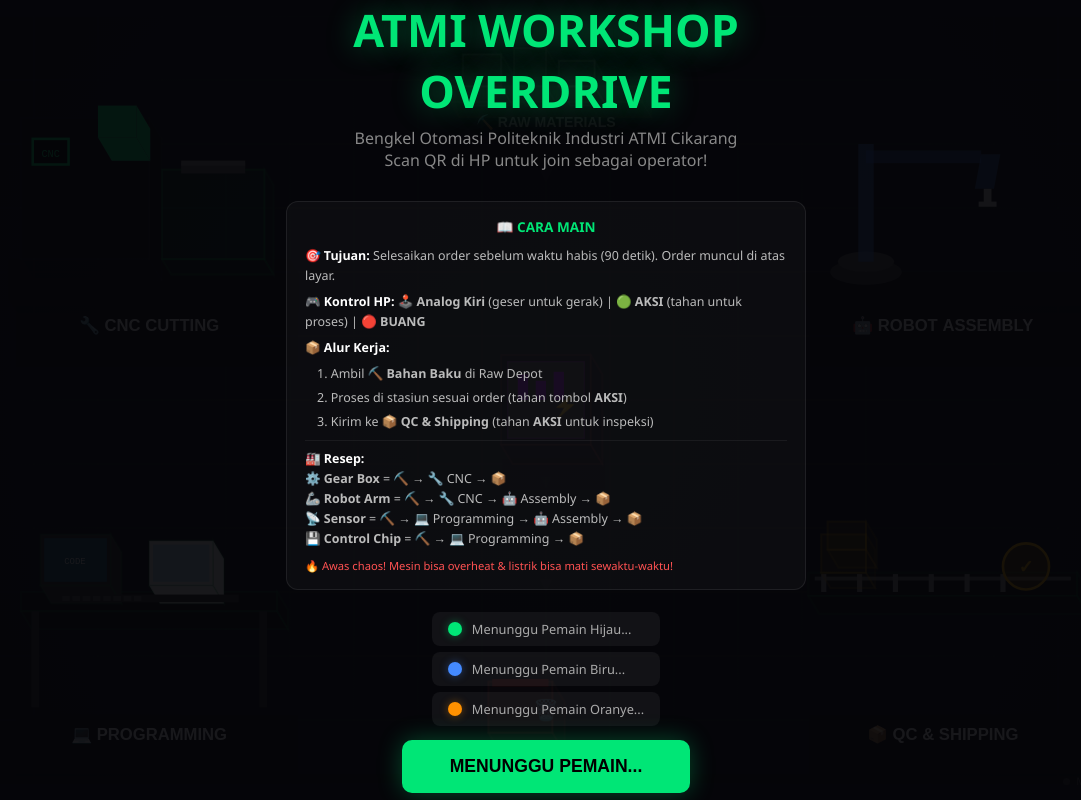
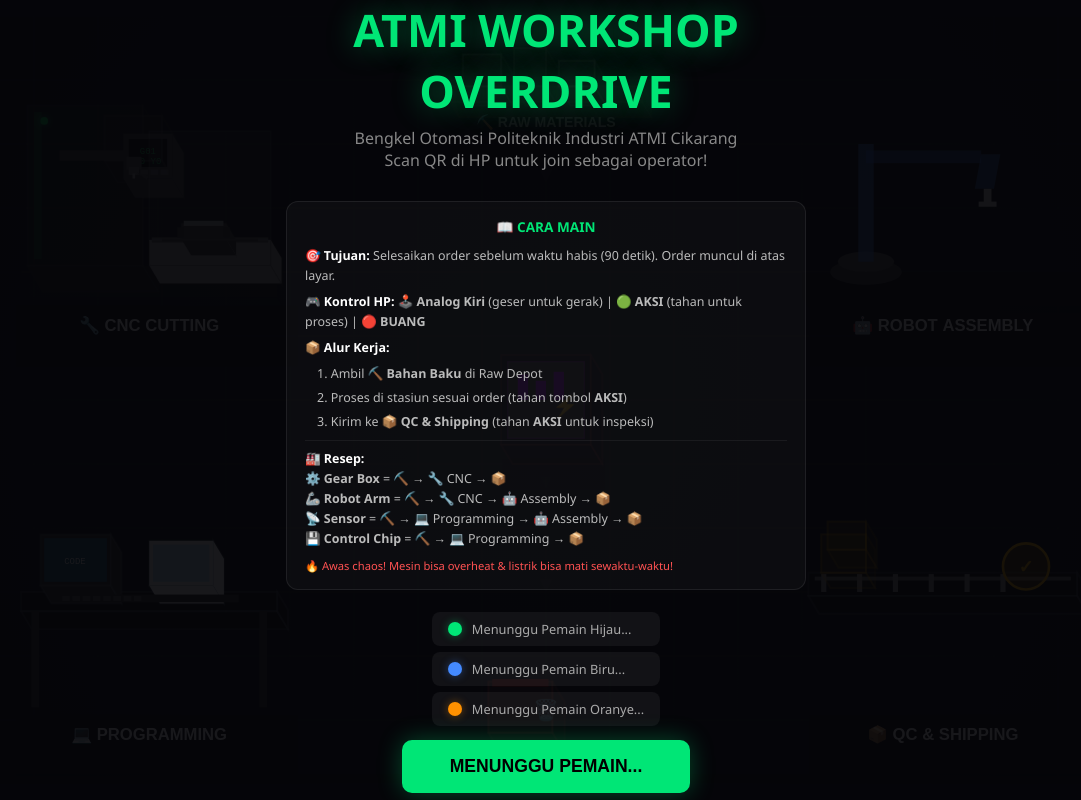
Before and after one commit to evanditya/atmi-booth-game, a website: page display.html in a window 1280 px wide. Shown: the whole page, without its empty margins (94-1175 px from the left). Drawn offline with Linux system fonts and the light colour scheme; animation ran at ten frames a second.

Commit message:
Redesign CNC machine model: VMC style with column, panel, table, workpiece, guard

```diff
--- a/display.html
+++ b/display.html
@@ -866,33 +866,87 @@
 
   drawCNC(s, d) {
     const c = s.color; // #00c853
-    // Machine base platform
-    this.draw3DBox(s.x, s.y + s.h - 30, s.w, 30, d, '#333', false);
-    // Main machine body (left side)
-    this.draw3DBox(s.x + 10, s.y + 20, 100, s.h - 50, d + 4, '#444');
-    // Control panel screen
-    ctx.fillStyle = '#00e676';
-    ctx.fillRect(s.x + 18, s.y + 35, 30, 22);
+    const bx = s.x, by = s.y;
+    const bw = s.w, bh = s.h;
+
+    // === MACHINE BASE (wide platform) ===
+    this.draw3DBox(bx + 10, by + bh - 25, bw - 20, 25, d + 2, '#2a2a2a', false);
+
+    // === TALL VERTICAL COLUMN (left rear) ===
+    this.draw3DBox(bx + 15, by + 10, 90, bh - 35, d + 8, '#3a3a3a');
+    // Column accent stripe
+    ctx.fillStyle = c + '40';
+    ctx.fillRect(bx + 20, by + 15, 6, bh - 45);
+
+    // === CONTROL PANEL ARM (pivots from column) ===
+    // Arm
+    ctx.fillStyle = '#444';
+    ctx.fillRect(bx + 40, by + 45, 55, 8);
+    // Panel housing
+    this.draw3DBox(bx + 90, by + 32, 38, 35, d + 3, '#333');
+    // Screen (glowing)
     ctx.fillStyle = '#000';
-    ctx.fillRect(s.x + 20, s.y + 37, 26, 18);
-    ctx.fillStyle = '#00e676';
-    ctx.font = '8px monospace';
+    ctx.fillRect(bx + 94, by + 36, 30, 22);
+    ctx.fillStyle = c;
+    ctx.font = '7px monospace';
     ctx.textAlign = 'center';
-    ctx.fillText('CNC', s.x + 33, s.y + 50);
-    // Spindle head
-    this.draw3DBox(s.x + 70, s.y + 10, 30, 25, d + 6, '#555');
-    // Cutting bed / work area (right side)
-    this.draw3DBox(s.x + 120, s.y + 60, 80, s.h - 90, d, c);
-    // Workpiece on bed
+    ctx.fillText('G01', bx + 109, by + 48);
+    ctx.fillText('X0 Y0', bx + 109, by + 56);
+    // Buttons below screen
     ctx.fillStyle = '#666';
-    ctx.fillRect(s.x + 135, s.y + 55, 50, 8);
-    ctx.fillStyle = '#888';
-    ctx.fillRect(s.x + 135, s.y + 53, 50, 4);
+    for (let i = 0; i < 4; i++) ctx.fillRect(bx + 95 + i * 8, by + 60, 6, 4);
+
+    // === SPINDLE HEAD (slides on column, right side) ===
+    this.draw3DBox(bx + 75, by + 18, 45, 35, d + 5, '#4a4a4a');
+    // Spindle nose
+    ctx.fillStyle = '#555';
+    ctx.fillRect(bx + 92, by + 50, 12, 10);
+    ctx.fillStyle = '#777';
+    ctx.fillRect(bx + 94, by + 58, 8, 6);
+    // Tool tip
+    ctx.fillStyle = '#aaa';
+    ctx.fillRect(bx + 97, by + 63, 2, 4);
+
+    // === WORK TABLE (horizontal bed in front) ===
+    this.draw3DBox(bx + 110, by + bh - 45, 95, 20, d + 2, '#555');
+    // Table surface
+    ctx.fillStyle = '#666';
+    ctx.fillRect(bx + 112, by + bh - 47, 91, 4);
+    // T-slots on table
+    ctx.fillStyle = '#444';
+    ctx.fillRect(bx + 120, by + bh - 46, 75, 2);
+
+    // === WORKPIECE (clamp on table) ===
+    this.draw3DBox(bx + 135, by + bh - 58, 35, 12, d + 1, '#888');
+    ctx.fillStyle = '#aaa';
+    ctx.fillRect(bx + 137, by + bh - 60, 31, 4);
+    // Clamps
+    ctx.fillStyle = '#333';
+    ctx.fillRect(bx + 132, by + bh - 55, 5, 8);
+    ctx.fillRect(bx + 168, by + bh - 55, 5, 8);
+
+    // === CHIP GUARD / DOOR (transparent area) ===
+    ctx.fillStyle = 'rgba(200,230,255,0.06)';
+    ctx.fillRect(bx + 110, by + 30, 95, bh - 75);
+    ctx.strokeStyle = 'rgba(200,230,255,0.12)';
+    ctx.lineWidth = 1;
+    ctx.strokeRect(bx + 110, by + 30, 95, bh - 75);
+
+    // === COOLANT NOZZLE ===
+    ctx.fillStyle = '#555';
+    ctx.beginPath(); ctx.moveTo(bx + 100, by + 62); ctx.lineTo(bx + 110, by + 65); ctx.lineTo(bx + 108, by + 68); ctx.closePath(); ctx.fill();
+
+    // === STATUS LED ===
+    ctx.fillStyle = c;
+    ctx.shadowBlur = 8; ctx.shadowColor = c;
+    ctx.beginPath(); ctx.arc(bx + 28, by + 22, 3, 0, Math.PI*2); ctx.fill();
+    ctx.shadowBlur = 0;
+
     // Label
     ctx.fillStyle = '#fff';
     ctx.font = 'bold 13px sans-serif';
     ctx.textAlign = 'center';
-    ctx.fillText('🔧 CNC CUTTING', s.x + s.w/2, s.y + s.h + d + 14);
+    ctx.fillText('🔧 CNC CUTTING', bx + bw/2, by + bh + d + 14);
   },
 
   drawRobotStation(s, d) {
```
